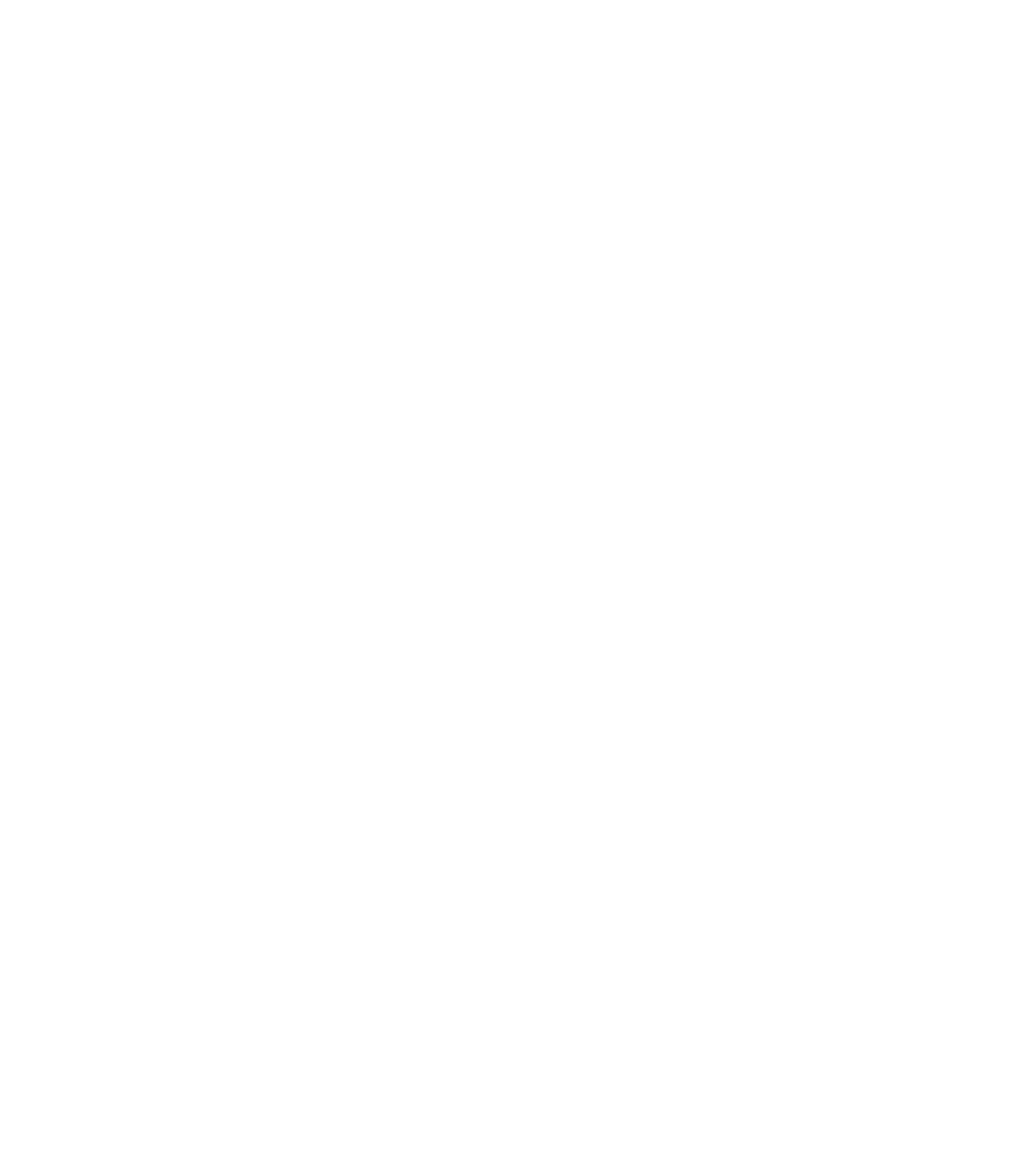
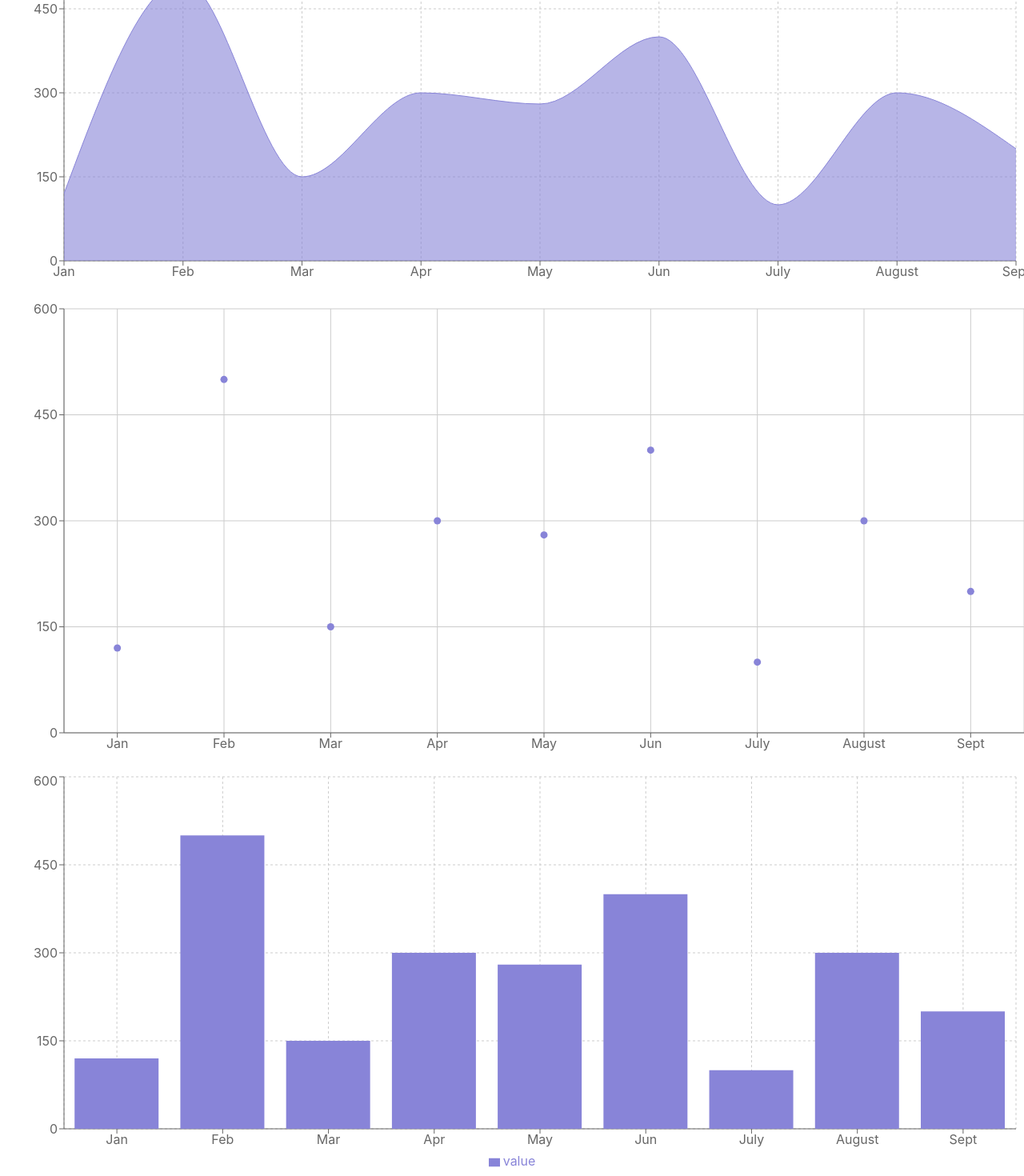
Before and after one commit to Vivek-bhatt05/counter, a React (Create React App) app in the folder my-app/: page / in a window 1280 px wide. Shown: the part 734-2204 px from the top of the page at 80% size. Before the commit the page ends 800 px from the top, so only its background shows below. Built offline with nearby package versions, Linux system fonts and the light colour scheme.

Commit message:
Scatter and bar chart done

```diff
--- a/my-app/src/App.js
+++ b/my-app/src/App.js
@@ -1,7 +1,9 @@
 import './App.css';
 import AreaChartComponent from './component/AreaChartComponent';
+import BarChartComponent from './component/BarChartComponent';
 import LineChartComponent from './component/LineChartComponent';
 // import Counter from './component/Counter';
+import ScatterChartComponent from './component/ScatterChartComponent';
 
 function App() {
 
@@ -21,7 +23,9 @@ function App() {
     <div className="App">
       {/* <Counter /> */}
       <LineChartComponent data={sampleData} />
-      {/* <AreaChartComponent data={sampleData} /> */}
+      <AreaChartComponent data={sampleData} />
+      <ScatterChartComponent data={sampleData} />
+      <BarChartComponent data={sampleData} />
 
     </div>
   );
--- a/my-app/src/component/AreaChartComponent.js
+++ b/my-app/src/component/AreaChartComponent.jsx
@@ -4,7 +4,7 @@ import { AreaChart, Area, XAxis, YAxis, CartesianGrid, Tooltip} from 'recharts';
 const AreaChartComponent = ({data}) => {
   return (
     <div>
-        <AreaChart width={1000} height={500} data={data} margin={{top: 10,right: 30,left: 0,bottom: 0,}}>
+        <AreaChart width={1300} height={500} data={data} margin={{top: 40,right: 30,left: 20,bottom: 10,}}>
           <CartesianGrid strokeDasharray="3 3" />
           <XAxis dataKey="name" />
           <YAxis />
--- /dev/null
+++ b/my-app/src/component/BarChartComponent.js
@@ -0,0 +1,29 @@
+import React from 'react'
+import { BarChart, Bar, Cell, XAxis, YAxis, CartesianGrid, Tooltip, Legend, ResponsiveContainer } from 'recharts';
+
+const BarChartComponent = ({data}) => {
+  return (
+    <div>
+       <BarChart
+          width={1300}
+          height={500}
+          data={data}
+          margin={{
+            top: 5,
+            right: 30,
+            left: 20,
+            bottom: 5,
+          }}
+        >
+          <CartesianGrid strokeDasharray="3 3" />
+          <XAxis dataKey="name" />
+          <YAxis />
+          <Tooltip />
+          <Legend />
+          <Bar dataKey="value" fill="#8884d8" />
+        </BarChart>
+    </div>
+  )
+}
+
+export default BarChartComponent
--- /dev/null
+++ b/my-app/src/component/ScatterChartComponent.jsx
@@ -0,0 +1,25 @@
+import React from 'react'
+import { ScatterChart, Scatter, XAxis, YAxis, CartesianGrid, Tooltip } from 'recharts';
+
+const ScatterChartComponent = ({data}) => {
+  return (
+    <div>
+       <ScatterChart width={1300} height={600}
+          margin={{
+            top: 20,
+            right: 20,
+            bottom: 20,
+            left: 20,
+          }}
+        >
+          <CartesianGrid />
+          <XAxis dataKey="name"   />
+          <YAxis dataKey="value"  />
+          <Tooltip cursor={{ strokeDasharray: '3 3' }} />
+          <Scatter data={data} fill="#8884d8" />
+        </ScatterChart>
+    </div>
+  )
+}
+
+export default ScatterChartComponent
```
